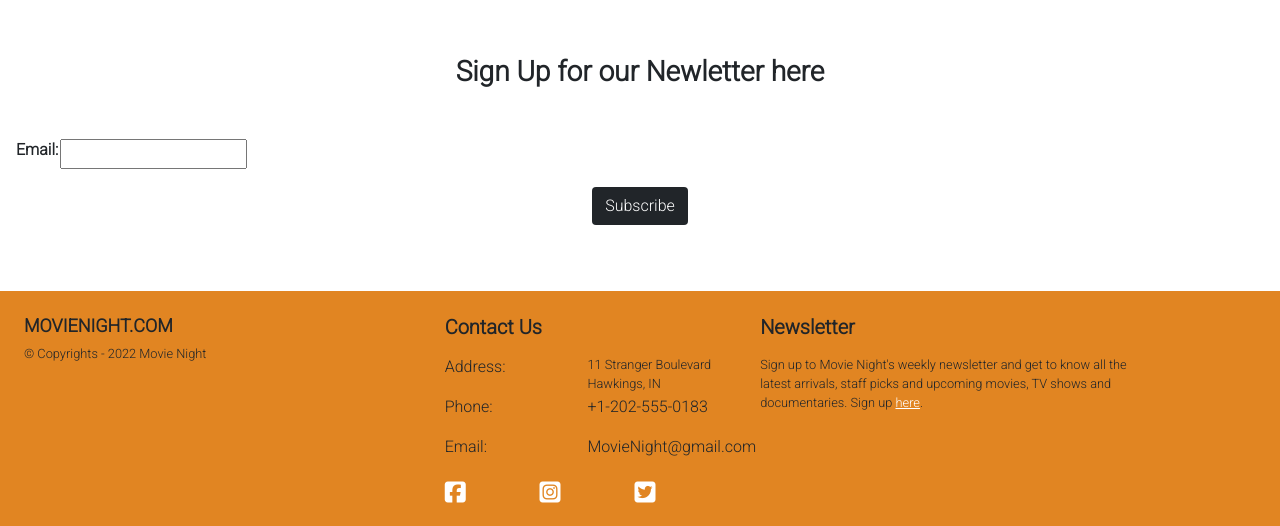
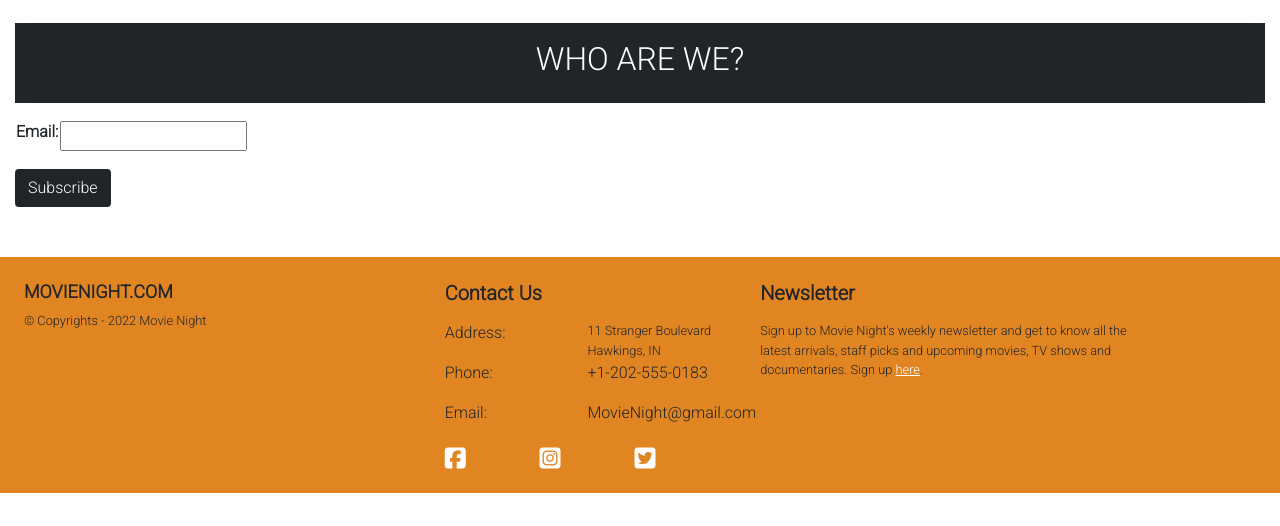
Before and after one commit to FranciscoBarreira/MovieNight, a Django app: page /newsletter/ in a window 1280 px wide. Shown: the part 209-735 px from the top of the page. Run offline with Django 3.2, Linux system fonts and the light colour scheme; parts of the project's set-up code (start-up, migrations or seed data) failed here and were passed over; some libraries are stand-ins or nearby versions.

Commit message:
added styling to newsletter and suggestion

```diff
--- a/newsletter/templates/newsletter/newsletter.html
+++ b/newsletter/templates/newsletter/newsletter.html
@@ -8,14 +8,18 @@
 <div class="container newsletter-margin">
     <div class="row">
         <div class="col text-center mt-3">
-            <h3 class="my-sm-2 my-md-3 my-lg-5 text-center font-weight-bold">Sign Up for our Newletter here</h3>
+            <div class="col-12 text-center btn-newsletter">
+                <hr>
+                <h2 class="logo-font mb-4 checkout-margin-bottom">Who Are We?</h2>
+                <hr>
+            </div>
             <form method="POST" class="news-form">
                 {% csrf_token %}
                 <table>
                     {{ form }}
                 </table>
                 <div class="py-3">
-                    <button class="btn btn-newsletter" type="submit">Subscribe</button>
+                    <button class="btn btn-newsletter btn-float" type="submit">Subscribe</button>
                 </div>
             </form>
         </div>
--- a/static/css/base.css
+++ b/static/css/base.css
@@ -217,6 +217,10 @@ body {
     background: white;
     color: #212529!important;
     border: 1px solid #212529;
+}
+
+.btn-float {
+    float: left;
 }
 
 .btn-quantity,.btn-shopping, .btn-suggestion, .btn-newsletter, .btn-category{
--- a/suggestion/templates/suggestion/suggestion.html
+++ b/suggestion/templates/suggestion/suggestion.html
@@ -11,7 +11,11 @@
     <div class="row mt-4">
         <!-- Send a message form  -->
         <div class="col-md-6 pl-3 my-4 mt-md-0">
-            <p class="font-weight-bold">Make a Suggestion:</p>
+            <div class="col-12 text-center btn-shopping">
+                <hr>
+                <h2 class="logo-font mb-4 checkout-margin-bottom">Who Are We?</h2>
+                <hr>
+            </div>
             <form action="{% url 'suggestion' %}" method="POST" class="form" name="message_form">
                 {% csrf_token %}
                 <input type="text" class="w-100  form-control" placeholder="Name *" name="name" value="{{ request.user.username }}" required>
```
